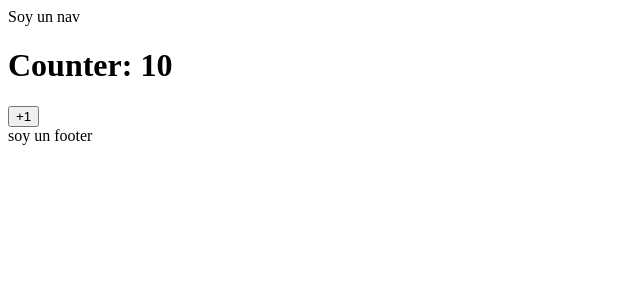
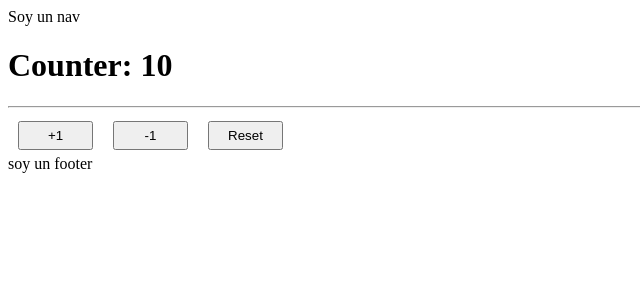
Before and after one commit to Leticia-Orive/Angular_2025, an Angular app in the folder 02-bases/: page / in a window 1280 px wide. Shown: the top 300 px of the page, without its empty margins (0-640 px from the left). Built offline with nearby package versions, Linux system fonts and the light colour scheme.

Commit message:
Tarea - Separar template de la lógica

```diff
--- /dev/null
+++ b/02-bases/src/app/pages/counter/counter.component.css
@@ -0,0 +1,5 @@
+button {
+  padding: 5px;
+  margin: 5px 10px;
+  width: 75px;
+}
--- /dev/null
+++ b/02-bases/src/app/pages/counter/counter.component.html
@@ -0,0 +1,5 @@
+<h1>Counter: {{counter}}</h1><!--Podemos poner cualquier expresion en blanco nos va a dar error-->
+<hr />
+  <button (click)="increaseBy(1)">+1</button>
+  <button (click)="increaseBy(-1)">-1</button>
+  <button (click)="resetCounter()">Reset</button>
--- a/02-bases/src/app/pages/counter/counter.component.ts
+++ b/02-bases/src/app/pages/counter/counter.component.ts
@@ -2,9 +2,9 @@
 
 
 @Component({
-  template: `
-  <h1>Counter: {{counter}}</h1><!--Podemos poner cualquier expresion en blanco nos va a dar error-->
-  <button (click)="increaseBy(1)">+1</button>`,
+
+  templateUrl: './counter.component.html',
+  styleUrls: ['./counter.component.css']
 })
 
 
@@ -16,4 +16,8 @@
     this.counter += value;
   }
 
+  resetCounter(){
+    this.counter = 10;
+  }
+
 }
```
